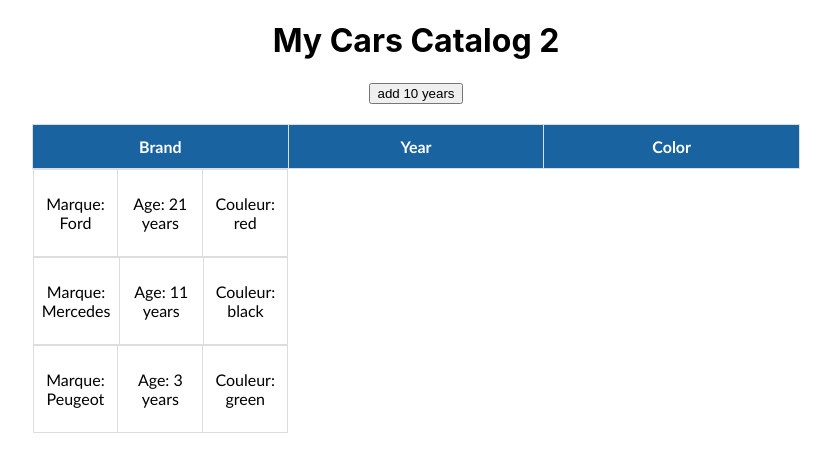
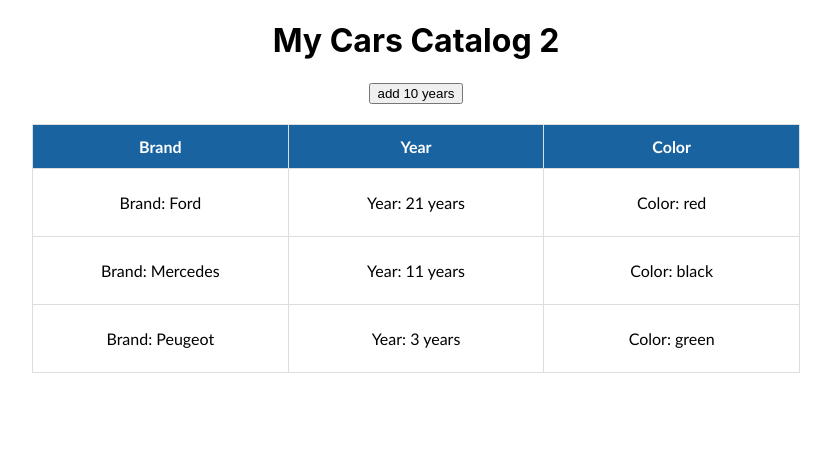
Before and after one commit to z-bj/carsAppDK, a React (Create React App) app: page / in a window 1280 px wide. Shown: the top 472 px of the page, without its empty margins (224-1055 px from the left). Built offline with nearby package versions, Linux system fonts and the light colour scheme.

Commit message:
fix table display problem <div/> using  <Fragment/>

```diff
--- a/src/components/Cars.js
+++ b/src/components/Cars.js
@@ -3,17 +3,17 @@ import React from "react";
 const Car = ({ nom, color, year }) => {
   // ** here we use destructuring because we have {objects}
 
-  const colorInfo = color ? <p>Couleur: {color} </p> : <p>Couleur: no color</p>; // ** condition on the color
+  const colorInfo = color ? <p>Color: {color} </p> : <p>Color: no color</p>; // ** condition on the color
 
   if (nom) {
     //** condition about nom
     return (
       <tr>
         <td>
-          <p>Marque: {nom}</p>
+          <p>Brand: {nom}</p>
         </td>
         <td>
-          <p>Age: {year}</p>
+          <p>Year: {year}</p>
         </td>
         <td>{colorInfo}</td>
       </tr>
--- a/src/components/Mycars.js
+++ b/src/components/Mycars.js
@@ -36,13 +36,13 @@ class Mycars extends Component {
 
           {this.state.voitures.map((voiture, index) => {
             return (
-              <div key={index}>
+              <Fragment key={index}>
                 <Car
                   nom={voiture.name}
                   color={voiture.color}
                   year={actualYear - voiture.year + " years"}
                 />
-              </div>
+              </Fragment>
             ); // here  map return a table of objects [{},{},{}]
             //remove props from hard-coded <car/> components and replace them with map()
           })}
```
